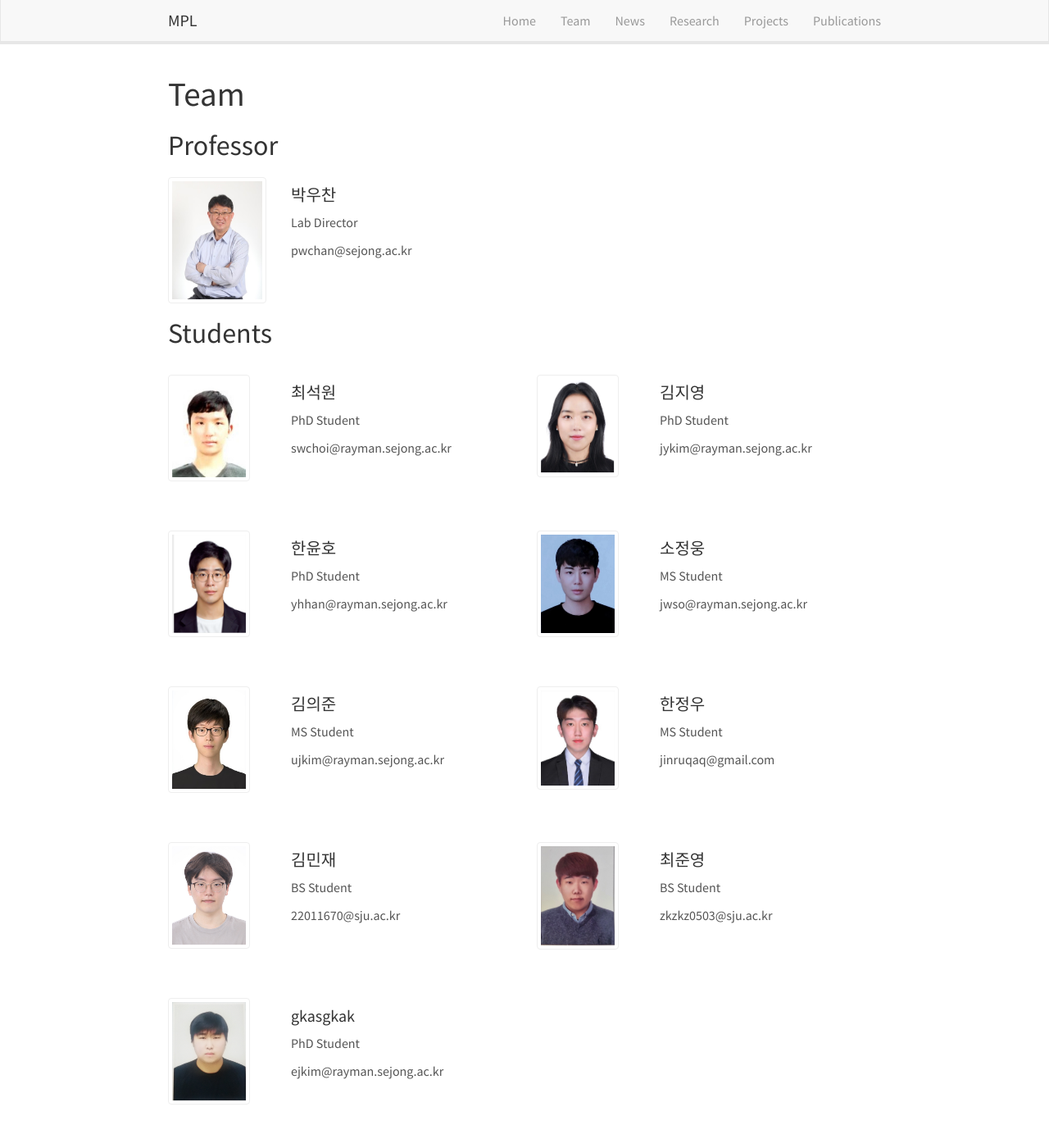
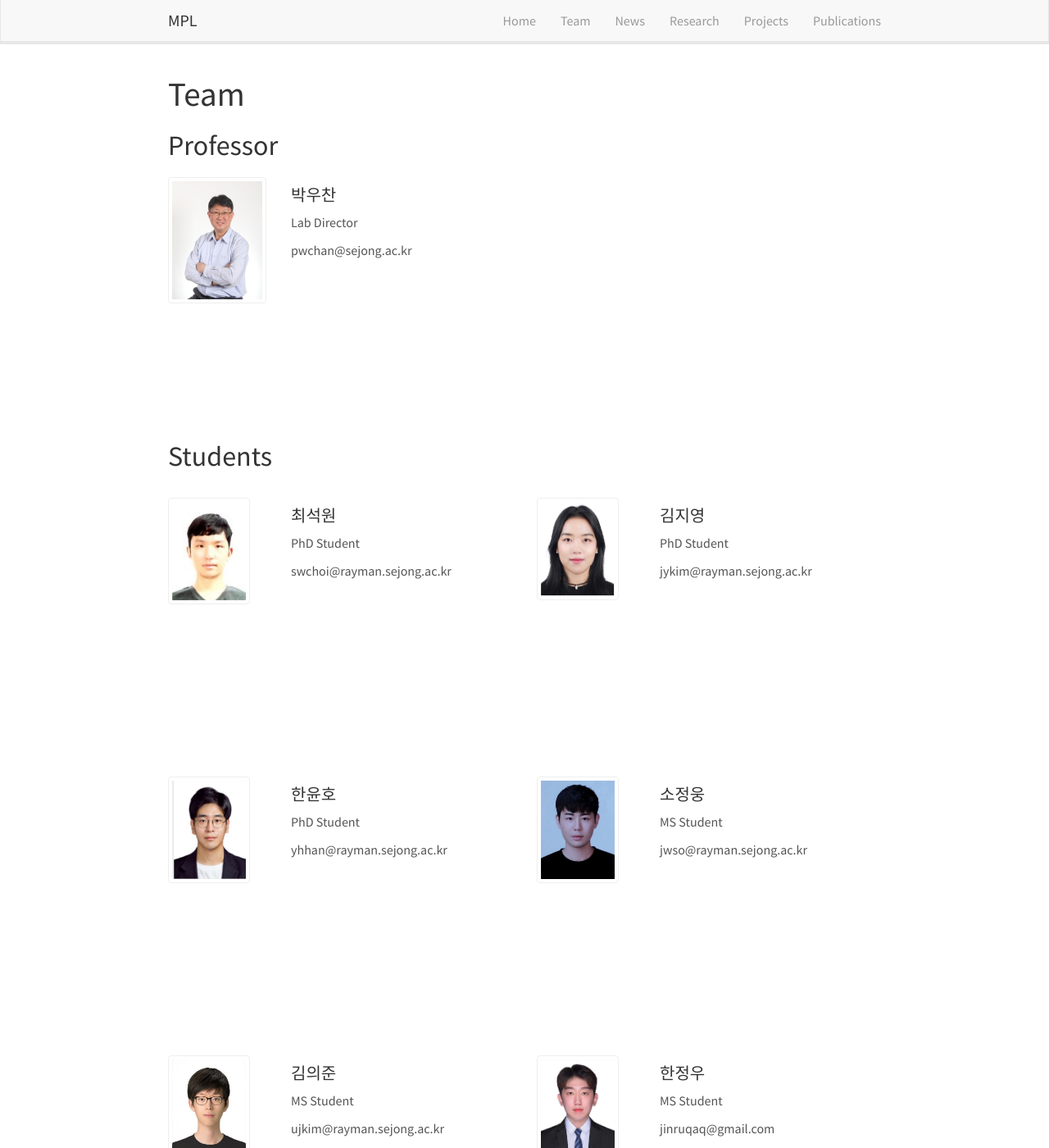
Before and after one commit to MPLRayman/webtest2, a Jekyll site: the page built from _pages/team/index.html, in a window 1280 px wide and 1400 px high. Shown: the whole window at 82% size. Built offline with Jekyll 4.4.1, drawn with Linux system fonts in a browser that asks for light colours; nearby versions of some CDN libraries.

Commit message:
tset1
jw

```diff
--- a/_pages/team/index.html
+++ b/_pages/team/index.html
@@ -39,7 +39,7 @@ permalink: /team/
         display: flex;
         flex-direction: column;
         justify-content: space-between;
-        height: 150px; /* 카드 높이를 균일하게 맞춤 */
+        height: 300px; /* 카드 높이를 균일하게 맞춤 */
     }
 
     .card-img {
```
